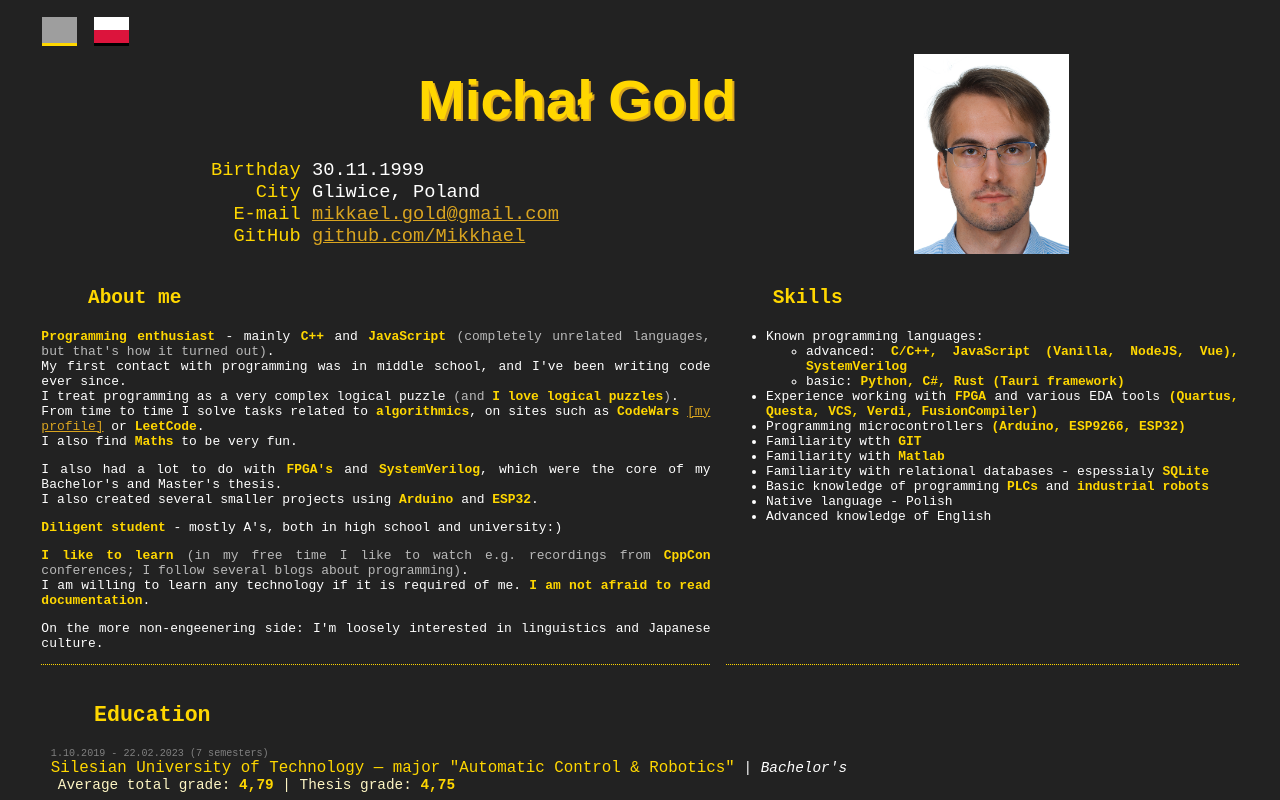
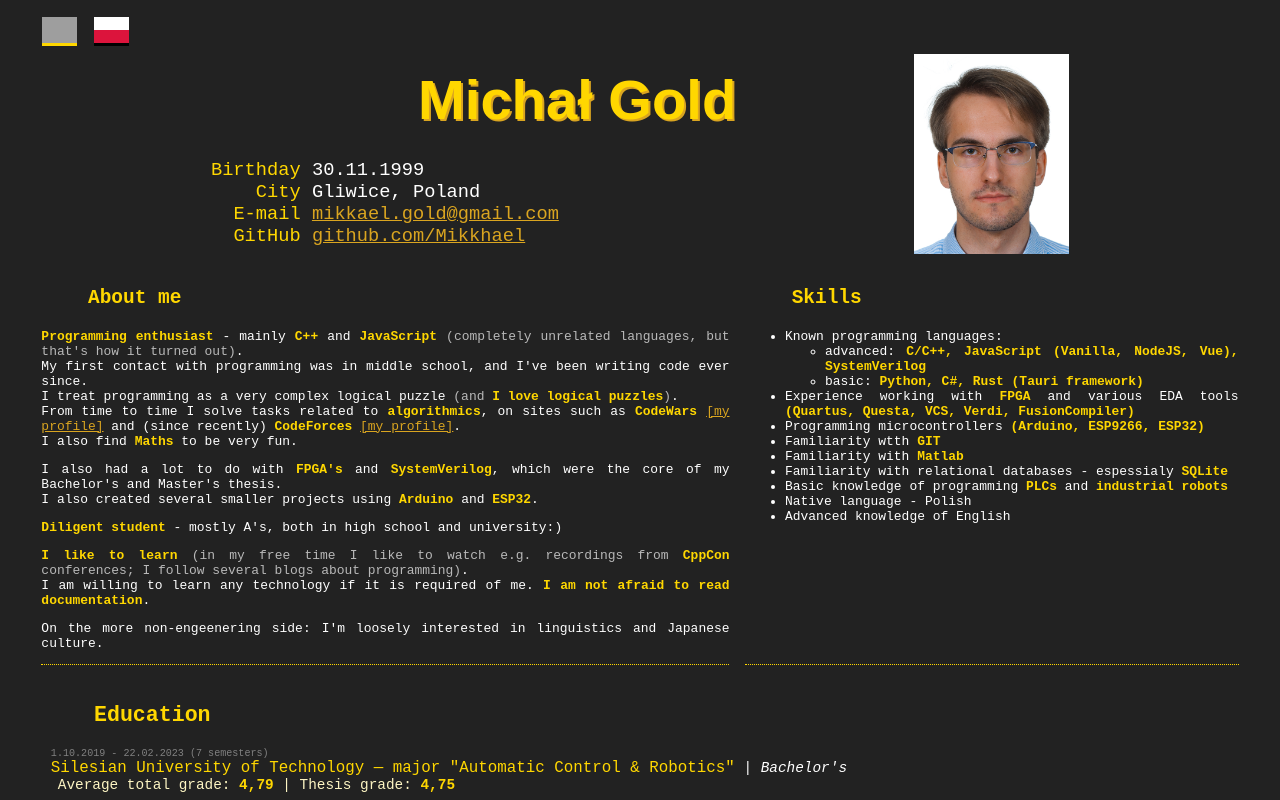
Before and after one commit to Mikkhael/portfolio, a Vue app: page / in a window 1280 px wide. Shown: the top 800 px of the page. Built offline with nearby package versions, Linux system fonts and the light colour scheme; grey boxes are pictures that could not be loaded; the HTML template or start-up script is replaced by a standard one.

Commit message:
changed leetcode to codeforces, changed project links to <a>

```diff
--- a/src/components/PortfolioProject.vue
+++ b/src/components/PortfolioProject.vue
@@ -32,10 +32,6 @@ const props = defineProps({
 
 // const tags_html = computed(() => (props.tags ?? []).map(x => `<span>${x}</span>`).join(', '));
 
-function goto(href) {
-  window.open(href, '_blank');
-}
-
 function extend(value) {
   extended.value = value;
 }
@@ -57,10 +53,10 @@ const extended = ref(true);
           </section>
 
           <section class="links">
-            <div v-for="link in props.links" class="link" @click="goto(link.href)" :class="{noprint: !link.print}">
+            <a v-for="link in props.links" class="link" target="_blank" :href="link.href" :class="{noprint: !link.print}">
               <div class="name">🔗{{ link.name }}</div>
-              <a :href="link.href" target="_blank">{{ link.href }}</a>
-            </div>
+              <div class="url" >{{ link.href }}</div>
+            </a>
           </section>
 
           <!-- <section class="tags" v-html="tags_html"></section> -->
@@ -132,20 +128,22 @@ header {
   border: 1px solid var(--color-primary);
   border-right: none;
   border-left: none;
-  cursor: pointer;
+  text-decoration: none;
 }
 .link .name {
+  color: white;
   user-select: none;
   font-size: 1.2em;
 }
-.link a {
+.link .url {
   font-size: 0.5em;
+  text-decoration: underline;
 }
 @media print {
   .link .name {
     font-size: 0.8em;
   }
-  .link a {
+  .link .url {
     font-size: 0.9em;
   }
 }
--- a/src/components/Sections/Section_OMnie.vue
+++ b/src/components/Sections/Section_OMnie.vue
@@ -10,10 +10,12 @@ const [lang, strings] = use_lang({
             <b>Programming enthusiast</b> - mainly <b>C++</b> and <b>JavaScript</b>
             <span class="soft"> (completely unrelated languages, but that's how it turned out)</span>. <br>
             My first contact with programming was in middle school, and I've been writing code ever since. <br>
-            I treat programming as a very complex logical puzzle <span class="soft"> (and <b>I love logical puzzles</b>)</span>. <br>
+            I treat programming as a very complex logical puzzle <span class="soft"> (and <b>I love logical puzzles</b>)</span>.
+            <br>
             From time to time I solve tasks related to <b>algorithmics</b>, on sites such as
-            <b>CodeWars</b> <a class="noprint" target="_blank" href="https://www.codewars.com/users/Mikkael">[my profile]</a>
-            or <b>LeetCode</b>. <br>
+            <b>CodeWars</b>   <a class="noprint" target="_blank" href="https://www.codewars.com/users/Mikkael"  >[my profile]</a> and (since recently)
+            <b>CodeForces</b> <a class="noprint" target="_blank" href="https://codeforces.com/profile/Mikkhaeel">[my profile]</a>.
+            <br>
             I also find <b>Maths</b> to be very fun.
         </p>
         <p>
@@ -38,10 +40,12 @@ const [lang, strings] = use_lang({
             <b>Pasjonat programowania</b> - głównie <b>C++</b> oraz <b>JavaScript</b>
             <span class="soft"> (kompletnie niezwiązane ze sobą języki, ale tak wyszło)</span>. <br>
             Pierwszą styczność miałem z programowaniem w gimnazjum, i od tamtego czasu ciągle się rozwijam. <br>
-            Traktuję programowanie jako bardzo rozbudowaną zagadkę logiczną <span class="soft">(a <b>uwielbiam zagadki logiczne</b>)</span>. <br>
+            Traktuję programowanie jako bardzo rozbudowaną zagadkę logiczną <span class="soft">(a <b>uwielbiam zagadki logiczne</b>)</span>.
+            <br>
             Od czasu do czasu rozwiązuję zadania związane z <b>algorytmiką</b>, na takich stronach jak np.
-            <b>CodeWars</b> <a class="noprint" target="_blank" href="https://www.codewars.com/users/Mikkael">[mój profil]</a>
-            czy <b>LeetCode</b>. <br>
+            <b>CodeWars</b>   <a class="noprint" target="_blank" href="https://www.codewars.com/users/Mikkael"  >[mój profil]</a> i (od niedawna)
+            <b>CodeForces</b> <a class="noprint" target="_blank" href="https://codeforces.com/profile/Mikkhaeel">[mój profil]</a>.
+            <br>
             <b>Matematyka</b> mi w niczym nie straszna.
         </p>
         <p>
```
